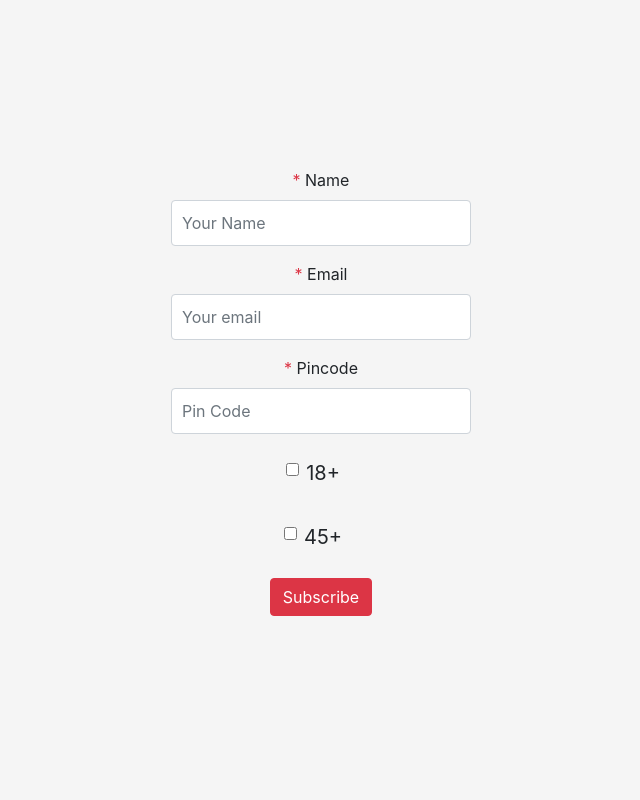
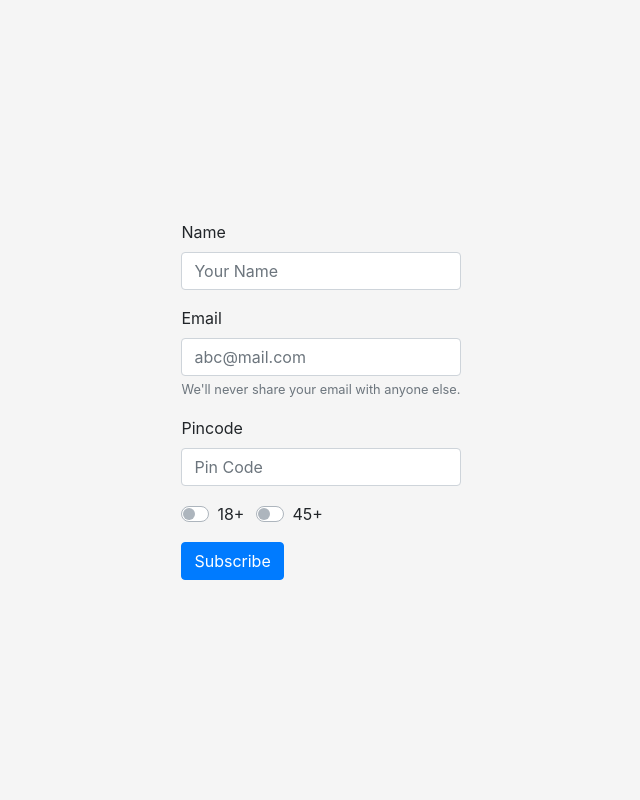
Before and after one commit to gopishmundada/cowin_alerts, a Flask app: page / in a window 1280 px wide. Shown: the whole page, without its empty margins (319-959 px from the left). Run offline with Flask 2, Linux system fonts and the light colour scheme; parts of the project's set-up code (start-up, migrations or seed data) failed here and were passed over; some libraries are stand-ins or nearby versions.

Commit message:
feat: add pincode validation style: subscribe form cleanup

```diff
--- a/cowin_alerts/forms/subscribe.py
+++ b/cowin_alerts/forms/subscribe.py
@@ -1,7 +1,18 @@
 from flask_wtf import FlaskForm
-from wtforms import StringField, SubmitField, BooleanField
-from wtforms.validators import DataRequired
+from wtforms import StringField, SubmitField, BooleanField, IntegerField
+from wtforms.validators import DataRequired, Email, ValidationError
 
+
+class Pincode(object):
+    def __init__(self, message='Invalid Pincode'):
+        self.message = message
+
+    def __call__(self, form, field):
+        if field.data is None:
+            raise ValidationError(self.message)
+        data = str(field.data)
+        if len(data) != 6 and data.isnumeric():
+            raise ValidationError(self.message)
 
 class SubscribeForm(FlaskForm):
     name = StringField(
@@ -10,11 +21,17 @@ class SubscribeForm(FlaskForm):
     )
     email = StringField(
         'Email',
-        validators=[DataRequired()],
+        validators=[
+            DataRequired(),
+            Email(message='Enter a valid email.'),
+        ],
     )
-    pincode = StringField(
+    pincode = IntegerField(
         'Pincode',
-        validators=[DataRequired()],
+        validators=[
+            DataRequired(),
+            Pincode(),
+        ],
     )
     sub_18 = BooleanField('18+')
     sub_45 = BooleanField('45+')
--- a/cowin_alerts/index.py
+++ b/cowin_alerts/index.py
@@ -28,7 +28,7 @@ def index():
 
     if sub_form.validate_on_submit():
         subscriber = Subscribers(
-            name=sub_form.name.data,
+            name=sub_form.name.data.strip(),
             email=sub_form.email.data,
             pincode=sub_form.pincode.data,
             sub_18=sub_form.sub_18.data,
--- a/cowin_alerts/templates/index.html
+++ b/cowin_alerts/templates/index.html
@@ -13,29 +13,39 @@
     />
     <link href="{{url_for('static',filename='css/index.css')}}" rel="stylesheet" />
   </head>
-  <body class="text-center">
-    {% from 'macros.html' import render_form_field %}
+  <body class="d-flex justify-content-center">
+    <form action="{{request.path}}" method="POST">
+      {{ sub_form.hidden_tag() }}
 
-    <form action="{{request.path}}" method="POST" class="form-signin">
-      {{ sub_form.hidden_tag() }}
-      <!-- prettier-ignore -->
-      {{ render_form_field(sub_form.name, class='form-control', placeholder='Your Name') }}
-      {{ render_form_field(sub_form.email, class='form-control', placeholder='Your email') }}
-      {{ render_form_field(sub_form.pincode, class='form-control', placeholder='Pin Code') }}
-
-      <div class="form-check form-switch mb-3 form-control-lg">
+      <div class="form-group">
         <!-- prettier-ignore -->
-        {{ sub_form.sub_18(class='form-check-input' )}}
-        {{ sub_form.sub_18.label(class='form-check-label') }}
+        {{sub_form.name.label()}}
+        {{sub_form.name(class="form-control", placeholder="Your Name")}}
       </div>
-
-      <div class="form-check form-switch mb-3 form-control-lg">
+      <div class="form-group">
         <!-- prettier-ignore -->
-        {{ sub_form.sub_45(class='form-check-input' )}}
-        {{ sub_form.sub_45.label(class='form-check-label') }}
+        {{sub_form.email.label()}}
+        {{sub_form.name(class="form-control", placeholder="abc@mail.com")}}
+        <small class="form-text text-muted">We'll never share your email with anyone else.</small>
       </div>
-
-      <div class="mb-3">{{ sub_form.submit(class='btn btn-danger') }}</div>
+      <div class="form-group">
+        <!-- prettier-ignore -->
+        {{sub_form.pincode.label()}}
+        {{sub_form.pincode(class="form-control", placeholder="Pin Code")}}
+      </div>
+      <div class="form-group d-flex">
+        <div class="custom-control custom-switch form-check-inline">
+          <!-- prettier-ignore -->
+          {{sub_form.sub_18(class="custom-control-input")}}
+          {{sub_form.sub_18.label(class="custom-control-label")}}
+        </div>
+        <div class="custom-control custom-switch form-check-inline">
+          <!-- prettier-ignore -->
+          {{sub_form.sub_45(class="custom-control-input")}}
+          {{sub_form.sub_45.label(class="custom-control-label")}}
+        </div>
+      </div>
+      {{ sub_form.submit(class='btn btn-primary') }}
     </form>
     <script
       src="https://code.jquery.com/jquery-3.5.1.slim.min.js"
--- a/cowin_alerts/templates/macros.html
+++ /dev/null
@@ -1,20 +0,0 @@
-{% macro render_form_field(field) %}
-
-<div class="mb-3">
-  <!-- prettier-ignore -->
-  {% if field.flags.required %}
-  <span class="text-danger">* </span>
-  {% endif %}{{ field.label(class='form-label') }}
-
-  <!-- prettier-ignore -->
-  {{ field(**kwargs)|safe }}
-  {% if field.errors %}
-  <ul>
-    {% for error in field.errors %}
-    <li>{{ error }}</li>
-    {% endfor %}
-  </ul>
-  {% endif %}
-</div>
-
-{% endmacro %}
```
